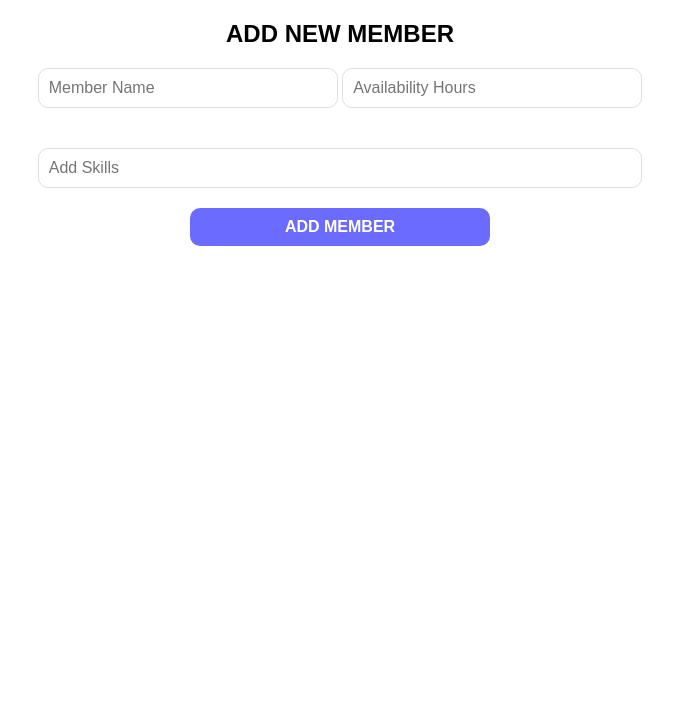
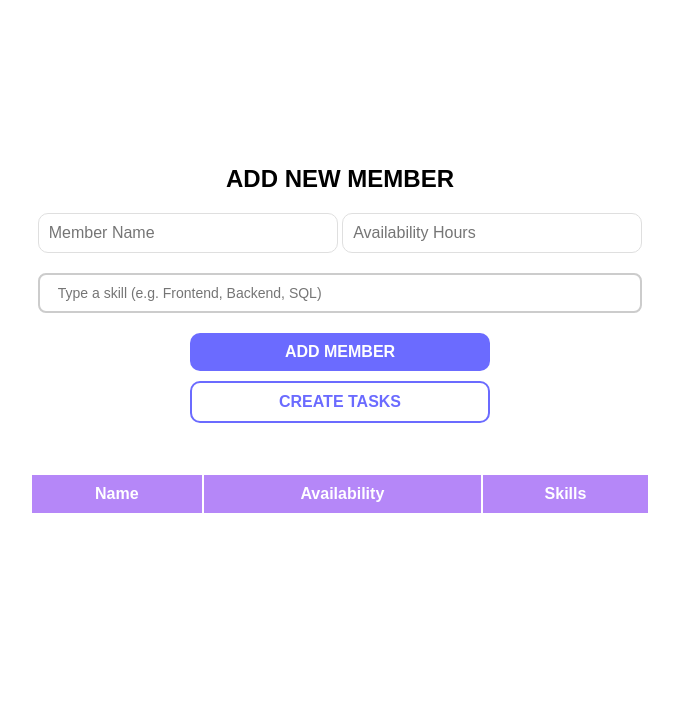
Before and after one commit to mgmehra2005/SmartFlow, a Flask app: page /AddTeamMember in a window 1280 px wide. Shown: the part 63-772 px from the top of the page, without its empty margins (300-979 px from the left). Run offline with Flask 3, Linux system fonts and the light colour scheme; lists and menus that the app fills with data are empty.

Commit message:
UI Update V.2.1 - Completed Add New Member Page and Started Work on New Task Add Page, Few Changes on script.js ( added function that updates new member record table and adds new member to members list) and few changes on styles.css ( added new style rules for new member add page )

```diff
--- a/app.py
+++ b/app.py
@@ -28,7 +28,9 @@ def createTeam():
 def addTeamMember():
     return render_template("addTeamMember.html")
 
-
+@app.route("/createTasls")
+def createTasks():
+    return render_template("createTasks.html")
 
 if __name__ == "__main__":
     app.run(debug=True)
--- a/static/script.js
+++ b/static/script.js
@@ -1,16 +1,8 @@
-<<<<<<< HEAD
-let selectedSkills = [];
-const membersList = [];
-const tasks = [];
-let memberid = 1;
-let taskid = 1;
-=======
 const selectedSkills = [];
 const members = [];
 const tasks = [];
 let memberid = 0;
 let taskid = 0;
->>>>>>> 3ee15c4 (UI Update V.2.1 - Completed Add New Member Page and Started Work on New Task Add Page, Few Changes on script.js ( added function that updates new member record table and adds new member to members list) and few changes on styles.css ( added new style rules for new member add page ))
 
 const skillsList = [
     "Frontend", "Backend", "SQL", "Designer", "React", "Node.js",
@@ -72,11 +64,7 @@ function addSkill(skill) {
 
     do {
         summaryDiv.style.display = "block";
-<<<<<<< HEAD
         input.placeholder = "";
-=======
-        input.placeholder = "";
->>>>>>> 3ee15c4 (UI Update V.2.1 - Completed Add New Member Page and Started Work on New Task Add Page, Few Changes on script.js ( added function that updates new member record table and adds new member to members list) and few changes on styles.css ( added new style rules for new member add page ))
     } while (false);
 }
 
@@ -128,8 +116,8 @@ document.addEventListener("click", (e) => {
 
 
 function assignTasks() {
-    const members = JSON.parse(document.getElementById("members").value);
-    const tasks = JSON.parse(document.getElementById("tasks").value);
+    const members = members
+    const tasks = tasks
 
     fetch("/assign", {
         method: "POST",
@@ -142,45 +130,27 @@ function assignTasks() {
     })
         .then(response => response.json())
         .then(data => {
-            if (data.status == 200) {
-                console.log("Members Assigned Successfully");
-                window.location.href = "/createTasks";
-            }
-        }).catch(error => {
-            console.error("Error pushing members:", error);
+            document.getElementById("result").textContent =
+                JSON.stringify(data.assignments, null, 2);
+            console.log("Assignments:", data.assignments);
+        })
+        .catch(error => {
+            document.getElementById("result").textContent =
+                "Error connecting to SmartFlow API";
         });
-}
 
-function pushTasks() {
-    fetch("/tasks", {
-        method: "POST",
-        headers: {
-            "Content-Type": "application/json"
-        },
-        body: JSON.stringify({
-            tasksList: tasks
-        })
-    })
-        .then(response => response.json())
-        .then(data => {
-            if (data.status == 200) {
-                console.log("Tasks Assigned Successfully");
-                window.location.href = "/assignedTasks";
-                assignTasks();
-            }
-        }).catch(error => {
-            console.error("Error pushing tasks:", error);
-        });
+    console.log("Members:", members);
+    console.log("Tasks:", tasks);
+
 }
 
 function addMember() {
     const name = document.getElementById("teamMemberName").value;
     const availability = parseInt(document.getElementById("teamMemberAvailability").value);
-    const skills = [...selectedSkills];
+    const skills = selectedSkills;
 
     if (name && !isNaN(availability) && skills.length) {
         members.push({ "id": memberid, "name": name, "availability": availability, "skills": skills });
->>>>>>> 3ee15c4 (UI Update V.2.1 - Completed Add New Member Page and Started Work on New Task Add Page, Few Changes on script.js ( added function that updates new member record table and adds new member to members list) and few changes on styles.css ( added new style rules for new member add page ))
         updateAddedMembersRecord();
         document.getElementById("teamMemberName").value = "";
         document.getElementById("teamMemberAvailability").value = "";
@@ -194,13 +164,8 @@ function addMember() {
 
 function updateAddedMembersRecord() {
     const recordTable = document.getElementById("addedMembersTableBody");
-<<<<<<< HEAD
-    const tableIndex = membersList.length - 1;
-    const member = membersList[tableIndex];
-=======
     const tableIndex = members.length - 1;
     const member = members[tableIndex];
->>>>>>> 3ee15c4 (UI Update V.2.1 - Completed Add New Member Page and Started Work on New Task Add Page, Few Changes on script.js ( added function that updates new member record table and adds new member to members list) and few changes on styles.css ( added new style rules for new member add page ))
 
     const row = document.createElement("tr");
     row.innerHTML = `
@@ -212,53 +177,3 @@ function updateAddedMembersRecord() {
     // console.log("Adding member to table:", member);
     recordTable.appendChild(row);
 }
-<<<<<<< HEAD
-
-function addTask() {
-    const task = document.getElementById("taskName").value;
-    const taskEffort = parseInt(document.getElementById("taskEffort").value);
-    const priority = parseInt(document.getElementById("SetPrioritySelection").value);
-    const skills = [...selectedSkills];
-
-    // console.log(`${task}, ${taskEffort}, ${priority}, ${skills}`);
-    if (task && !isNaN(taskEffort) && skills.length) {
-        tasks.push({ 'id': taskid, 'title': task, 'required_skills': skills, 'priority': priority, 'effort': taskEffort })
-        updateAddedTasksRecord();
-        selectedSkills.length = 0;
-        document.getElementById("taskName").value = "";
-        document.getElementById("taskEffort").value = "";
-        document.getElementById("SetPrioritySelection").value = 1;
-        renderTags();
-        taskid++;
-    } else {
-        alert("Please fill in all tasks details and select at least one skill.");
-    }
-}
-
-function updateAddedTasksRecord() {
-    const recordTable = document.getElementById("addedTasksTableBody");
-    const tableIndex = tasks.length - 1;
-    const task = tasks[tableIndex];
-
-    const row = document.createElement("tr");
-    row.innerHTML = `
-        <td>${task.title}</td>
-        <td>${task.effort}</td>
-        <td>${task.required_skills.join(", ")}</td>
-    `;
-    recordTable.appendChild(row);
-}
-
-=======
->>>>>>> 3ee15c4 (UI Update V.2.1 - Completed Add New Member Page and Started Work on New Task Add Page, Few Changes on script.js ( added function that updates new member record table and adds new member to members list) and few changes on styles.css ( added new style rules for new member add page ))
-
-function setTeam() {
-    const teamName = document.getElementById("teamName").value;
-    if (teamName) {
-        localStorage.setItem("teamName", teamName);
-        console.log("Team name set to:", teamName);
-        window.location.href = "/AddTeamMember";
-    } else {
-        alert("Please enter a team name.");
-    }
-}
--- a/static/style.css
+++ b/static/style.css
@@ -324,6 +324,7 @@ footer {
     position: fixed;
     width: 100%;
     bottom: 0;
+    background-color: #ffffff;
 }
 
 #createTeamForm {
@@ -365,7 +366,7 @@ footer {
 
 #addTeamMemberForm {
     width: 100%;
-    height: 100%;
+    /* height: 100%; */
     display: flex;
     align-items: center;
     flex-direction: column;
@@ -382,6 +383,129 @@ footer {
     border: 1px solid #dfdfdf;
 }
 
-#teamMemberSkill {
+#skillInput {
     width: 100%;
 }
+
+.container {
+  max-width: 100%;
+  margin: auto;
+  padding-bottom: 20px;
+}
+
+.skills-box {
+  border: 2px solid #ccc;
+  padding: 10px;
+  border-radius: 8px;
+  display: flex;
+  flex-wrap: wrap;
+  gap: 8px;
+  cursor: text;
+}
+
+.skills-box:focus-within {
+  border-color: #4f46e5;
+}
+
+.tags {
+  display: flex;
+  flex-wrap: wrap;
+  gap: 6px;
+}
+
+.tag {
+  background: #4f46e5;
+  color: white;
+  padding: 5px 10px;
+  border-radius: 20px;
+  font-size: 14px;
+  display: flex;
+  align-items: center;
+  gap: 6px;
+}
+
+.tag span {
+  cursor: pointer;
+  font-weight: bold;
+}
+
+#skillInput {
+  border: none;
+  outline: none;
+  flex: 1;
+  min-width: 200px;
+  align-items: center;
+  justify-content: center;
+  font-size: 14px;
+}
+
+.suggestions {
+  border: 1px solid #ddd;
+  border-radius: 8px;
+  margin-top: 5px;
+  max-height: 180px;
+  overflow-y: auto;
+  display: none;
+}
+
+.suggestion {
+  padding: 10px;
+  cursor: pointer;
+}
+
+.suggestion:hover {
+  background: #eef2ff;
+}
+
+.summary {
+  margin-top: 20px;
+  background: #eef2ff;
+  padding: 12px;
+  border-radius: 8px;
+  font-size: 14px;
+  display: none;
+}
+
+div#AddedMemberTable {
+    margin-top: 20px;
+    width: 100%;
+    border-collapse: collapse;
+    display: flex;
+    flex-direction: column;
+    margin-top: 50px;
+    /* border: 1px dashed red; */
+
+    thead > tr {
+        background-color: #b587f8;
+        color: white;
+        border-collapse: collapse;
+
+        th {
+            padding: 10px;
+            font-size: 12pt;
+        }
+    }
+
+    tbody > tr {
+        background-color: #f9f9f9;
+        border-bottom: 1px solid #ddd;
+
+        td {
+            padding: 10px;
+            font-size: 12pt;
+        }
+    }
+}
+
+#createTasks {
+    margin-top: 10px;
+    padding: 10px 20px;
+    font-size: 16px;
+    width: 300px;
+    cursor: pointer;
+    border-radius: 10px;
+    border: 2px solid #6b6bff;
+    background-color: transparent;
+    color: #6b6bff;
+    font-weight: bold;
+}
--- a/templates/addTeamMember.html
+++ b/templates/addTeamMember.html
@@ -5,13 +5,39 @@
     <h1>ADD NEW MEMBER</h1>
     <section id="section1" class="addNewMemberSection">
         <div>
-                <input type="text" id="teamMemberName" name="teamMemberName" class="teamFormInput" placeholder="Member Name">
-                <input type="text" id="teamMemberAvailability" name="teamMemberAvailability" class="teamFormInput" placeholder="Availability Hours">
+            <input type="text" id="teamMemberName" name="teamMemberName" class="teamFormInput"
+                placeholder="Member Name" required>
+            <input type="text" id="teamMemberAvailability" name="teamMemberAvailability" class="teamFormInput"
+                placeholder="Availability Hours" required>
         </div>
-            <div>
-                <input type="text" id="teamMemberSkill" name="teamMemberSkill" class="teamFormInput" placeholder="Add Skills">
+        <div class="container">
+            <div class="skills-box" id="skillsBox">
+                <div class="tags" id="tags"></div>
+                <input type="text" id="skillInput" placeholder="Type a skill (e.g. Frontend, Backend, SQL)"
+                     />
             </div>
+
+            <div class="suggestions" id="suggestions"></div>
+
+            <div class="summary" id="summary"></div>
+        </div>
+
     </section>
-        <button id="addTeam">ADD MEMBER</button>
+    <button id="addTeam" onclick="addMember()">ADD MEMBER</button>
+    <button id="createTasks" onclick=window.location.href="{{ url_for('createTasks') }}">CREATE TASKS</button>
+</div>
+ <div id="AddedMemberTable">
+    <table id="addedMembersTable">
+        <thead id="addedMembersTableHead">
+            <tr>
+                <th>Name</th>
+                <th>Availability</th>
+                <th>Skills</th>
+            </tr>
+        </thead>
+        <tbody id="addedMembersTableBody">
+
+        </tbody>
+    </table>
  </div>
 {% endblock %}
```
Also changed, not shown: templates/createTasks.html (+0 -21 lines). Lines whose indentation alone changed are shown as unchanged.
